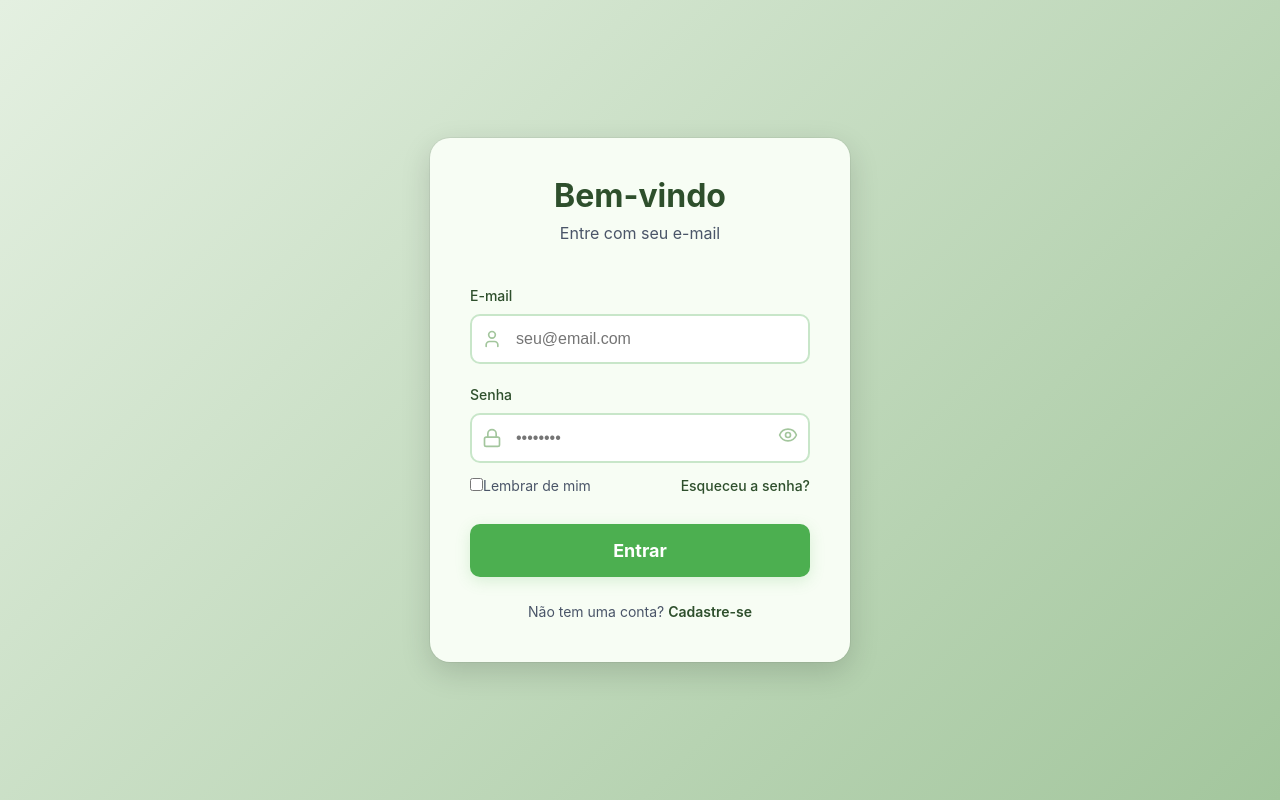
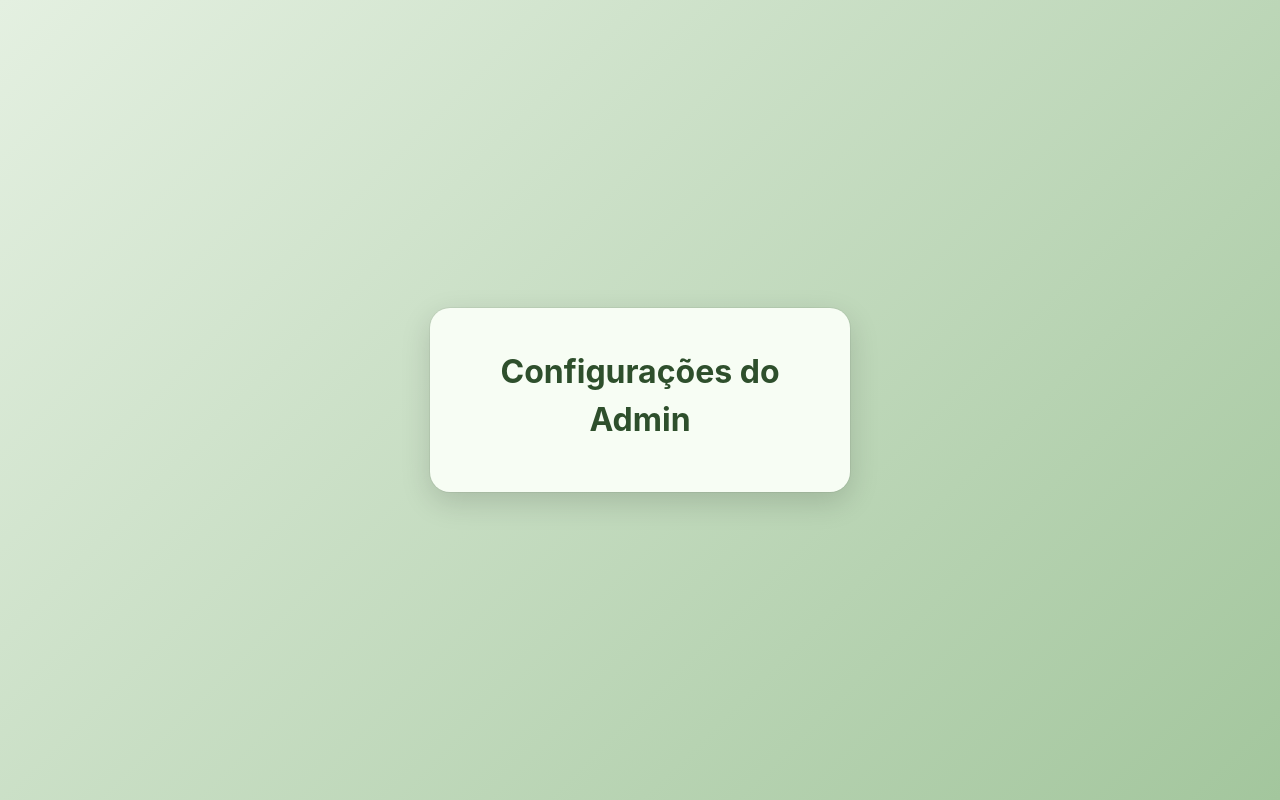
Before and after one commit to MrRobotRock/login-projeto, a React (Vite) app in the folder frontend/: page /menu/config-admin in a window 1280 px wide. Before the commit this address led to /login. Built offline with nearby package versions, Linux system fonts and the light colour scheme.

Commit message:
Placeholder da pág de configuração do Admin

```diff
--- a/frontend/src/App.jsx
+++ b/frontend/src/App.jsx
@@ -13,6 +13,7 @@ import RecuperarSenha from "./pages/RecuperarSenha";
 import "./App.css";
 import CodigoVerificacao from "./pages/CodigoVerificacao";
 import RedefinirSenha from "./pages/RedefinirSenha/RedefinirSenha";
+import ConfiguracaoAdmin from "./pages/ConfiguracaoAdmin/ConfiguracaoAdmin";
 
 function App() {
   return (
@@ -62,6 +63,7 @@ function App() {
         <Route path="/codigo-verificacao" element={<CodigoVerificacao />} />
         <Route path="/verificar-codigo" element={<CodigoVerificacao />} />
         <Route path="/redefinir-senha" element={<RedefinirSenha />} />
+        <Route path="/menu/config-admin" element={<ConfiguracaoAdmin />} />
       </Routes>
     </Router>
   );
--- /dev/null
+++ b/frontend/src/pages/ConfiguracaoAdmin/ConfiguracaoAdmin.css
@@ -0,0 +1,122 @@
+.config-container {
+  min-height: 100vh;
+  display: flex;
+  align-items: center;
+  justify-content: center;
+  background: var(--cor-gradiente-fundo);
+  padding: 20px;
+}
+
+.config-card {
+  background: var(--cor-fundo-card);
+  border-radius: 20px;
+  box-shadow: 0 10px 30px rgba(0, 0, 0, 0.15), 0 0 0 1px rgba(0, 0, 0, 0.05);
+  width: 100%;
+  max-width: 420px;
+  padding: 40px;
+  text-align: center;
+}
+
+.config-card h2 {
+  font-size: 32px;
+  font-weight: 700;
+  color: var(--cor-link);
+  margin: 0 0 8px 0;
+}
+
+.config-card p {
+  color: var(--cor-texto-secundario);
+  margin: 0 0 20px 0;
+  font-size: 16px;
+}
+
+.config-input {
+  width: 100%;
+  padding: 14px 16px;
+  border: 2px solid var(--cor-borda-input);
+  border-radius: 10px;
+  font-size: 16px;
+  transition: all 0.2s;
+  box-sizing: border-box;
+  background: white;
+  color: var(--cor-texto-principal);
+  margin-bottom: 10px;
+  color-scheme: light dark;
+}
+
+.config-input:focus {
+  outline: none;
+  border-color: var(--cor-destaque);
+  box-shadow: 0 0 0 4px var(--cor-destaque-foco-sombra);
+}
+
+@media (prefers-color-scheme: dark) {
+  .config-input {
+    background: #1a1a1a;
+    color: #ffffff;
+    border-color: #404040;
+  }
+
+  .config-input:focus {
+    border-color: var(--cor-destaque);
+    background: #2a2a2a;
+  }
+}
+
+.erro {
+  background: var(--cor-erro-fundo);
+  border: 1px solid var(--cor-erro-borda);
+  color: var(--cor-erro-texto);
+  padding: 12px;
+  border-radius: 8px;
+  margin-bottom: 16px;
+  font-size: 14px;
+}
+
+.botao-confirmar {
+  width: 100%;
+  padding: 16px;
+  background: var(--cor-destaque);
+  color: white;
+  border: none;
+  border-radius: 10px;
+  font-size: 18px;
+  font-weight: 700;
+  cursor: pointer;
+  transition: all 0.3s;
+  margin-top: 8px;
+  box-shadow: 0 4px 15px var(--cor-destaque-foco-sombra);
+}
+
+.botao-confirmar:hover {
+  background: var(--cor-destaque-hover);
+  transform: translateY(-2px);
+  box-shadow: 0 8px 18px var(--cor-destaque-foco-sombra);
+}
+
+.botao-confirmar:disabled {
+  opacity: 0.6;
+  cursor: not-allowed;
+}
+
+/* Responsividade */
+@media (max-width: 480px) {
+  .config-card {
+    padding: 30px;
+    border-radius: 16px;
+  }
+
+  .config-card h2 {
+    font-size: 28px;
+  }
+}
+
+@media (max-width: 360px) {
+  .config-card {
+    padding: 20px;
+  }
+
+  .config-input {
+    font-size: 14px;
+  }
+}
--- /dev/null
+++ b/frontend/src/pages/ConfiguracaoAdmin/ConfiguracaoAdmin.jsx
@@ -0,0 +1,12 @@
+import React from "react";
+import "./ConfiguracaoAdmin.css";
+
+export default function ConfiguracaoAdmin() {
+  return (
+    <div className="config-container">
+      <div className="config-card">
+        <h2>Configurações do Admin</h2>
+      </div>
+    </div>
+  );
+}
--- a/frontend/src/pages/Menu.jsx
+++ b/frontend/src/pages/Menu.jsx
@@ -1,12 +1,10 @@
 // src/pages/Menu.jsx
 
-import { useNavigate } from 'react-router-dom';
-import { LogOut, User, Settings, Home } from 'lucide-react';
-import authService from '../services/authService';
-import './Menu.css';
+import { LogOut, User, Settings, Home } from "lucide-react";
+import authService from "../services/authService";
+import "./Menu.css";
 
 export default function Menu() {
-  const navigate = useNavigate();
   const user = authService.getCurrentUser();
 
   const handleLogout = () => {
@@ -16,7 +14,7 @@ export default function Menu() {
   return (
     <div className="menu-container">
       <div className="menu-header">
-        <h1>Bem-vindo, {user?.nome || 'Usuário'}!</h1>
+        <h1>Bem-vindo, {user?.nome || "Usuário"}!</h1>
         <p>O que você gostaria de fazer hoje?</p>
       </div>
 
```
